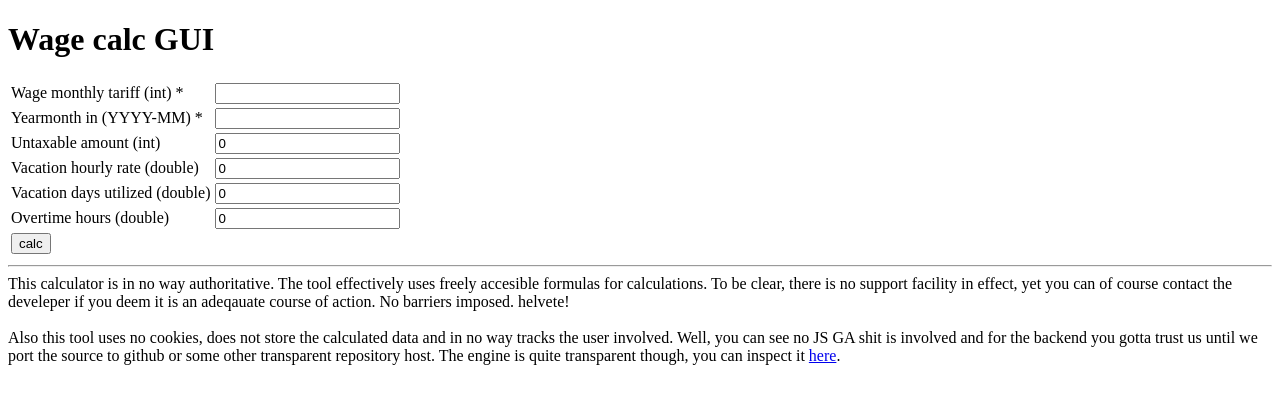
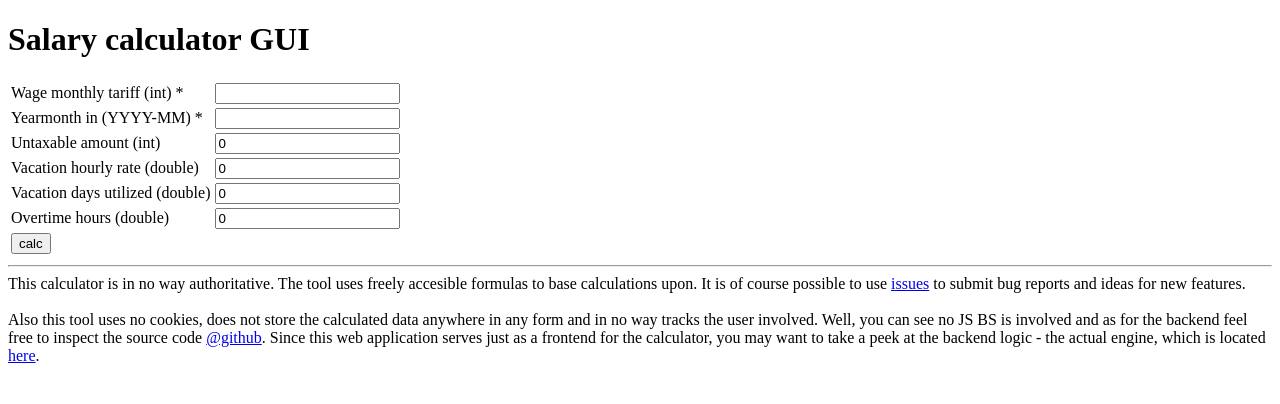
Before and after one commit to helvete/czech_salary_calc_gui, a PHP site: page /tpl.php in a window 1280 px wide. Shown: the top 404 px of the page. Run offline with PHP 8.4, Linux system fonts and the light colour scheme.

Commit message:
Humanize and sober-up the texting a bit

```diff
--- a/www/disclaimer.html
+++ b/www/disclaimer.html
@@ -1,8 +1,7 @@
 <hr />
 <div>
-    This calculator is in no way authoritative. The tool effectively uses freely accesible formulas for  calculations. To be clear, there is no support facility in effect, yet you can of course contact the develeper if you deem it is an adeqauate course of action. No barriers imposed. helvete!
+    This calculator is in no way authoritative. The tool uses freely accesible formulas to base calculations upon. It is of course possible to use <a href="https://github.com/helvete/czech_salary_calc_gui/issues">issues</a> to submit bug reports and ideas for new features.
 <br />
 <br />
-Also this tool uses no cookies, does not store the calculated data and in no way tracks the user involved. Well, you can see no JS GA shit is involved and for the backend you gotta trust us until we port the source to github or some other transparent repository host. The engine is quite transparent though, you can inspect it <a href="https://github.com/helvete/salary_calc_tools">here</a>.
-
+Also this tool uses no cookies, does not store the calculated data anywhere in any form and in no way tracks the user involved. Well, you can see no JS BS is involved and as for the backend feel free to inspect the source code <a href="https://github.com/helvete/czech_salary_calc_gui">@github</a>. Since this web application serves just as a frontend for the calculator, you may want to take a peek at the backend logic - the actual engine, which is located <a href="https://github.com/helvete/salary_calc_tools">here</a>.
 </div>
--- a/www/tpl-result.php
+++ b/www/tpl-result.php
@@ -4,7 +4,7 @@
     <meta charset="utf-8">
     <meta name="robots" content="index">
 
-    <title>Wage calc result</title>
+    <title>Salary calculator</title>
     <style>
         li {
             line-height: 1.5;
@@ -12,7 +12,7 @@
     </style>
 </head>
 <body>
-    <h1>Wage calc GUI</h1>
+    <h1>Salary calculator GUI</h1>
     <div>
         <?php
             $a = false;
--- a/www/tpl.php
+++ b/www/tpl.php
@@ -4,7 +4,7 @@
     <meta charset="utf-8">
     <meta name="robots" content="index">
 
-    <title>Wage calc</title>
+    <title>Salary calculator</title>
     <style>
         li {
             line-height: 1.5;
@@ -12,7 +12,7 @@
     </style>
 </head>
 <body>
-    <h1>Wage calc GUI</h1>
+    <h1>Salary calculator GUI</h1>
     <div>
         <form method="POST">
             <table class="itseemsiliketablez">
```
